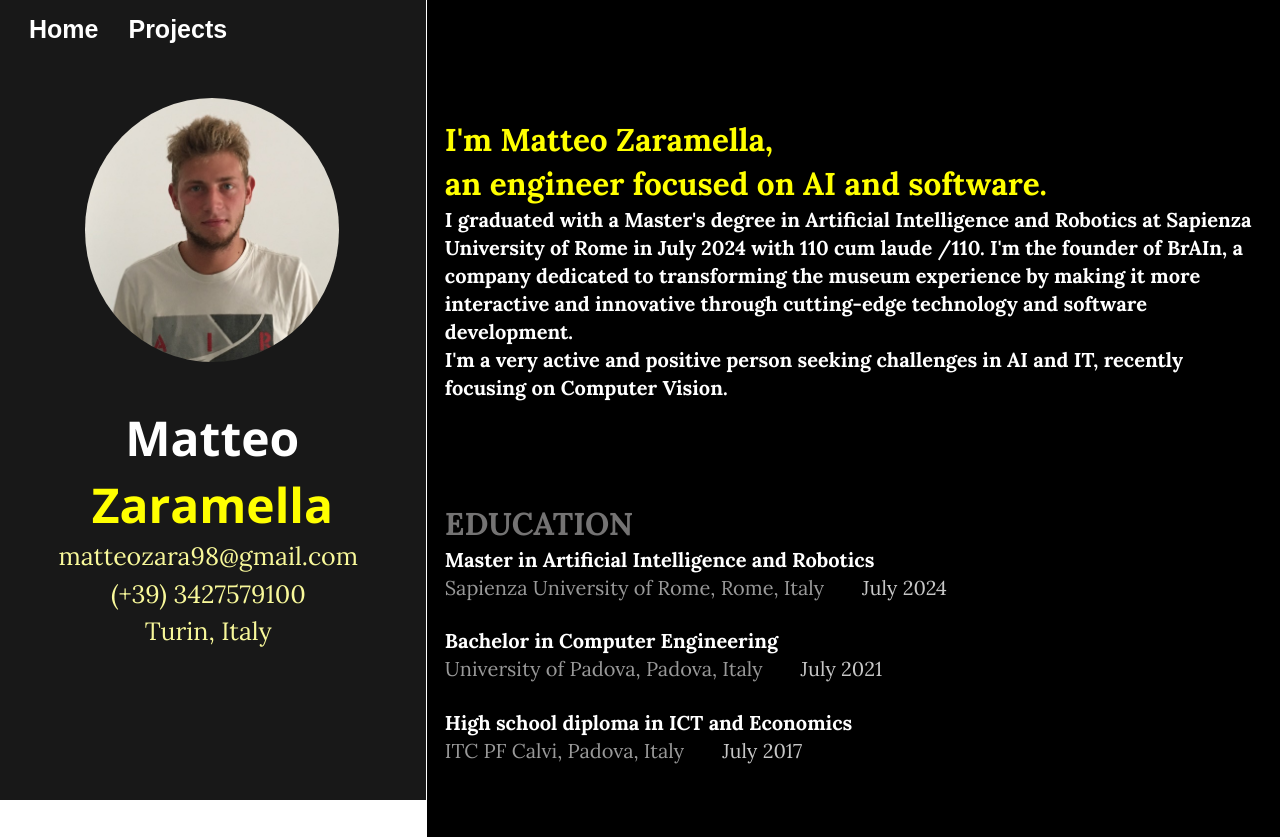
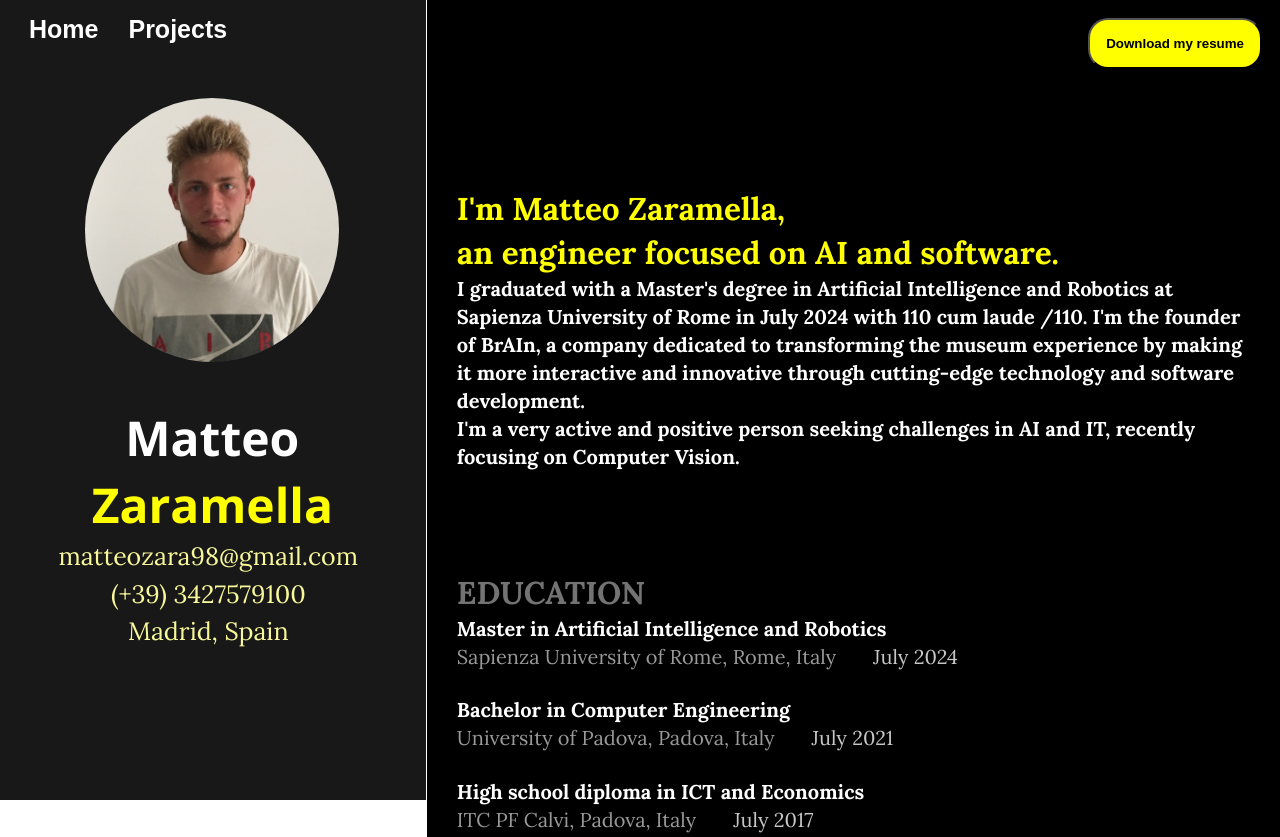
Before and after one commit to Matteozara/my_site, a plain HTML site: page html/cv.html in a window 1280 px wide. Shown: the top 837 px of the page. Drawn offline with nearby package versions, Linux system fonts and the light colour scheme; a web font is replaced by a local one.

Commit message:
Modified style resume

```diff
--- a/html/cv.html
+++ b/html/cv.html
@@ -28,7 +28,7 @@
                       <h1>Matteo <em>Zaramella</em></h1>
                       <p>matteozara98@gmail.com</p>
                       <p>(+39) 3427579100</p>
-                      <p>Turin, Italy</p>
+                      <p>Madrid, Spain</p>
 
 
                     </div>
@@ -39,6 +39,10 @@
 
       </div>
       <div class="right">
+          <section class="button-cv">
+            <a href="../resume/cv.pdf" download="filename"><button class="download"><b>Download my resume</b></button></a>
+          </section>
+
 
         <div class="inner">
           <section>
@@ -138,11 +142,12 @@
               <li>Stand up comedy</li>
               <li>The USA world</li>
             </ul>
+            <br>
+            <br>
+            <br>
+            <br
           </section>
 
-          <section>
-            <a href="../resume/cv.pdf" download="filename"><button class="download"><b>Download my resume</b></button>
-          </section>
         </div>
 
       </div>
--- a/style/style_cv.css
+++ b/style/style_cv.css
@@ -117,12 +117,21 @@
 	  width:85%;
   }
 
+  .button-cv
+  {
+	position: relative;
+	padding:1em;
+	margin:0 auto;
+	max-width:975px;
+	text-align:right;
+  }
+
   .inner
   {
 	position: relative;
 	  margin:0 auto;
 	  max-width:975px;
-	  padding:1em;
+
   }
 
   .inner h1
@@ -147,10 +156,17 @@
 	color: rgb(199, 199, 199);
   }
 
-  .inner section
-  {
-	  margin:100px auto;
+.inner section:not(:last-of-type) {
+  margin: 100px 30px;
 }
+
+.inner section:last-of-type {
+  margin: 0 30px;
+}
+
+
+
+
 
   ul
   {
@@ -171,6 +187,7 @@
 	  padding:10px;
 	  text-align:justify;
   }
+
 
   @media screen and (max-width: 48em) {
 	  .right,.left
@@ -197,7 +214,8 @@
 	.handmade {
 		text-align:center !important;
 		margin-top:0px !important;
-  } }
+	}
+	}
 
   @media screen and (max-width: 75em) {
 	  body
```
Lines whose indentation alone changed are shown as unchanged.
